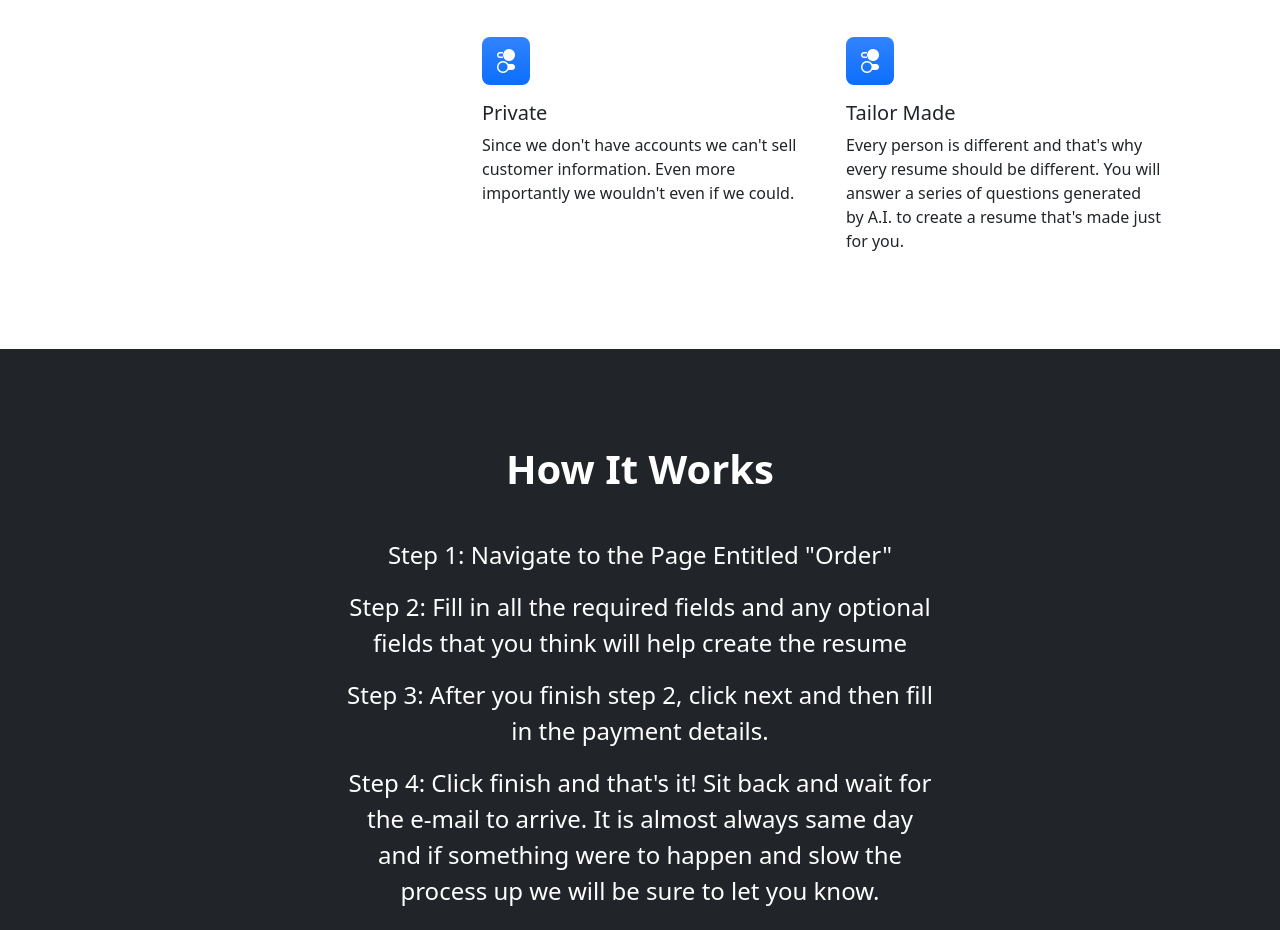
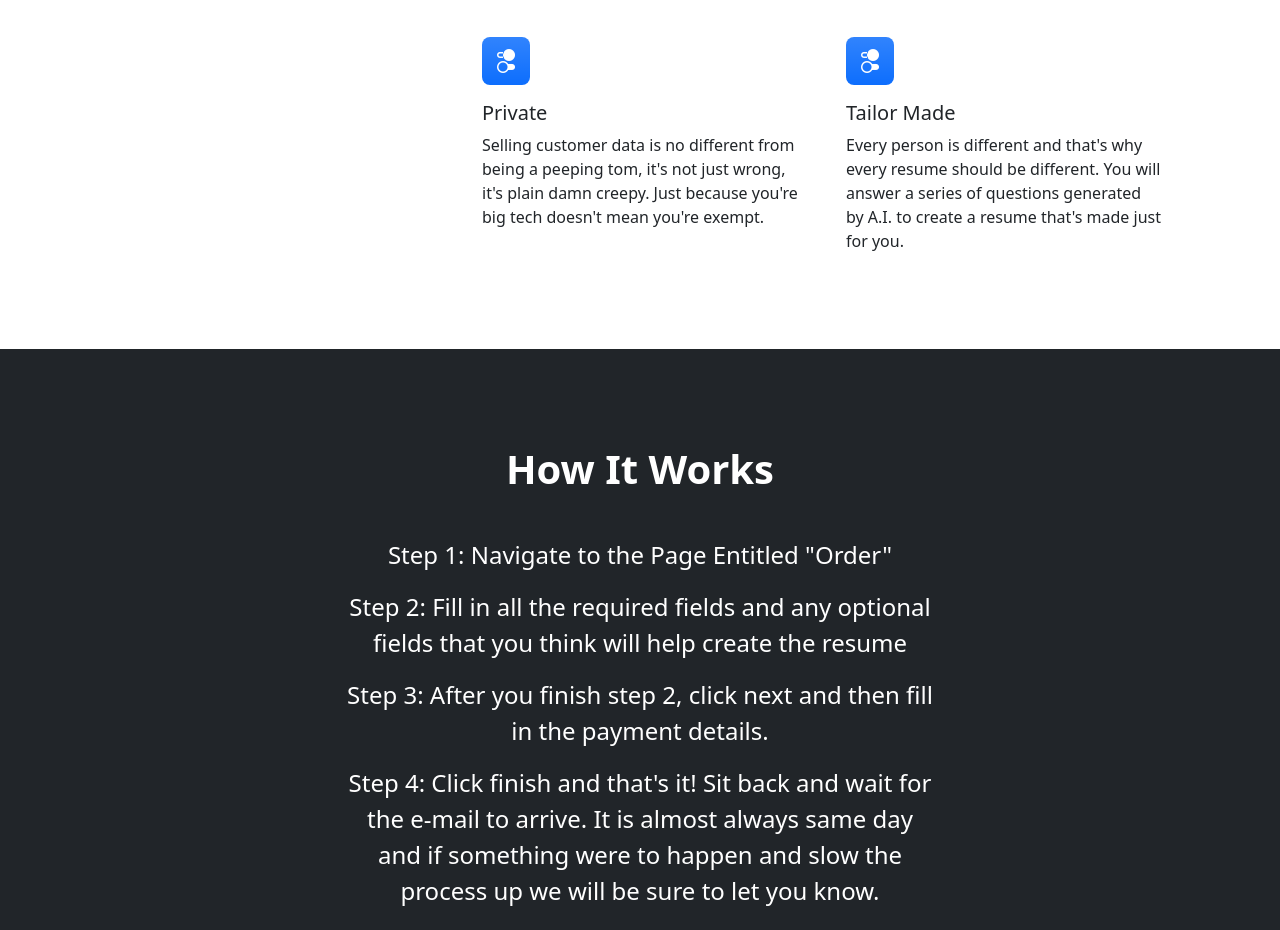
Before and after one commit to rapidresume/rapidresume.github.io, a website: page index.html in a window 1280 px wide. Shown: the part 920-1850 px from the top of the page. Drawn offline with nearby package versions, Linux system fonts and the light colour scheme.

Commit message:
skadoody boop

```diff
--- a/index.html
+++ b/index.html
@@ -68,7 +68,7 @@
                                 <div class="col mb-5 mb-md-0 h-100">
                                     <div class="feature bg-primary bg-gradient text-white rounded-3 mb-3"><i class="bi bi-toggles2"></i></div>
                                     <h2 class="h5">Private</h2>
-                                    <p class="mb-0">Since we don't have accounts we can't sell customer information. Even more importantly we wouldn't even if we could.</p>
+                                    <p class="mb-0">Selling customer data is no different from being a peeping tom, it's not just wrong, it's plain damn creepy. Just because you're big tech doesn't mean you're exempt.</p>
                                 </div>
                                 <div class="col h-100">
                                     <div class="feature bg-primary bg-gradient text-white rounded-3 mb-3"><i class="bi bi-toggles2"></i></div>
```
